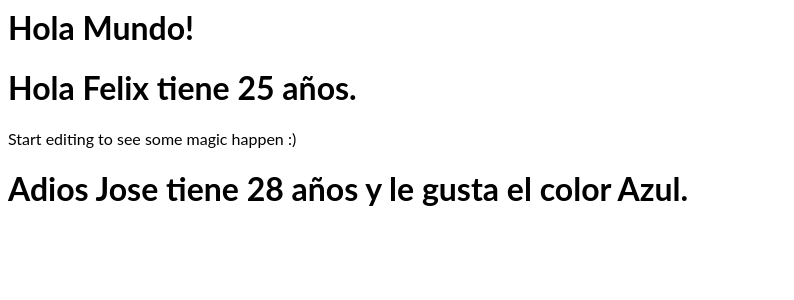
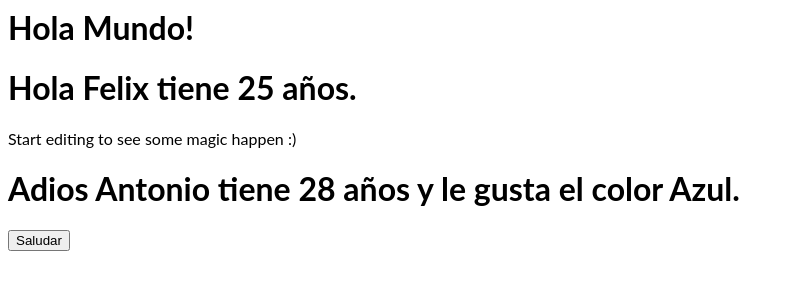
Before and after one commit to felixC89/Curso_Udemy-react-83d31k, a React (Create React App) app: page / in a window 1280 px wide. Shown: the top 300 px of the page, without its empty margins (0-794 px from the left). Built offline with nearby package versions, Linux system fonts and the light colour scheme.

Commit message:
Envio de funciones como argumentos en props

```diff
--- a/src/App.js
+++ b/src/App.js
@@ -1,10 +1,14 @@
 import React from 'react';
 import './style.css';
-import Saludo, { Despedida } from './Componentes/Saludar.js';
+import Saludo, { Despedida, SaludarUser } from './Componentes/Saludar.js';
+
+const Saludar = nombre => {
+  alert('Hola ' + nombre);
+};
 
 export default function App() {
   const useri = {
-    nombre: 'Jose',
+    nombre: 'Antonio',
     edad: 28,
     color: 'Azul'
   };
@@ -17,6 +21,8 @@ export default function App() {
         Start editing to see some magic happen :)
         <Despedida UserInfo={useri} />
       </p>
+
+      <SaludarUser UserInfo={useri} Greet={Saludar} />
     </div>
   );
 }
--- a/src/Componentes/Saludar.js
+++ b/src/Componentes/Saludar.js
@@ -24,3 +24,11 @@ export function Despedida(props) {
     </div>
   );
 }
+
+export function SaludarUser(props) {
+  return (
+    <div>
+      <button onClick={()=>props.Greet(props.UserInfo.nombre)}>Saludar</button>
+    </div>
+  );
+}
```
